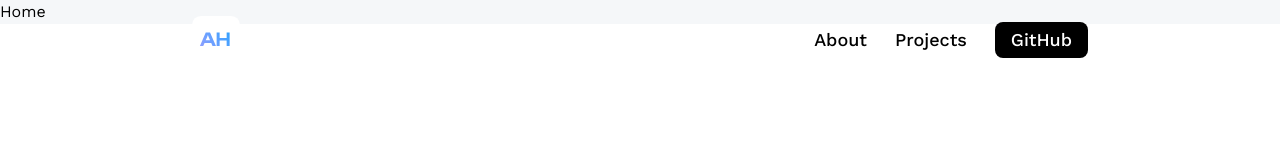
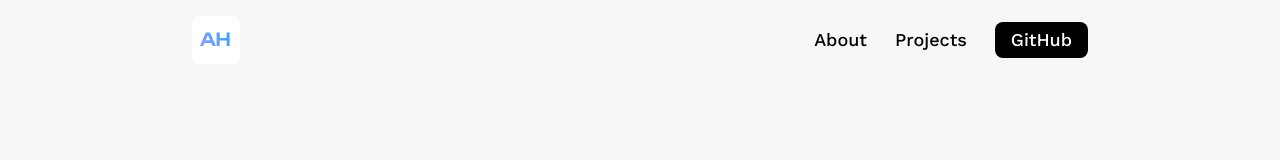
Before and after one commit to CommunityDevHub/Web-AppUI-Modern-, a React (Vite) app: page / in a window 1280 px wide. Shown: the top 160 px of the page. Built offline with nearby package versions, Linux system fonts and the light colour scheme.

Commit message:
update:Add->HomePage

```diff
--- a/src/pages/Home.tsx
+++ b/src/pages/Home.tsx
@@ -1,8 +1,22 @@
-import React from 'react';
+import { Canvas } from '@react-three/fiber';
+import { Suspense, useEffect, useRef, useState } from 'react';
+
+import sakura from "../assets/sakura.mp3";
+import { HomeInfo, Loader } from '../components';
+import { soundoff, soundon } from '../assets/icons';
 
 const Home = () => {
     return (
-        <div>Home</div>
+        <>
+            <section className='w-full h-screen relative'>
+                <div
+                    className='absolute top-28 left-0 right-0 z-10
+                    flex items-center justify-center'
+                >
+
+                </div>
+            </section>
+        </>
     );
 };
 
```
